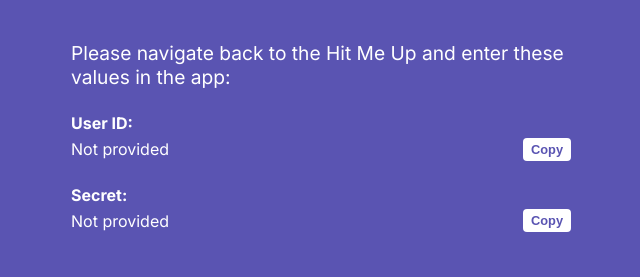
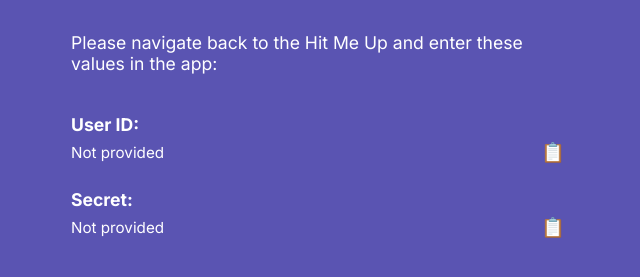
Before and after one commit to serhanyrlmz/HMU-reset-password, a plain HTML site: page index.html in a window 1280 px wide. Shown: the part 359-636 px from the top of the page, without its empty margins (319-959 px from the left). Drawn offline with Linux system fonts and the light colour scheme.

Commit message:
Update index.html

```diff
--- a/index.html
+++ b/index.html
@@ -35,9 +35,9 @@
     }
 
     h2 {
-      font-size: 1.2rem;
+      font-size: 1.1rem;
       font-weight: 400;
-      margin-bottom: 1.5rem;
+      margin-bottom: 2.5rem; /* Includes extra line spacing */
     }
 
     .field-group {
@@ -45,6 +45,7 @@
     }
 
     .label {
+      font-size: 1.1rem;
       font-weight: 700;
       margin-bottom: 0.3rem;
     }
@@ -58,19 +59,17 @@
 
     .value {
       font-weight: 400;
-      word-break: break-all;
+      font-size: 0.95rem;
+      word-break: break-word;
       flex: 1;
     }
 
     .copy-btn {
-      background-color: white;
-      color: #5A54B2;
+      background: none;
       border: none;
-      border-radius: 4px;
-      padding: 4px 8px;
-      font-weight: 600;
-      font-size: 0.8rem;
+      font-size: 1.2rem;
       cursor: pointer;
+      color: #5A54B2; /* Match background */
     }
 
     .copy-btn:active {
@@ -92,7 +91,7 @@
       <div class="label">User ID:</div>
       <div class="value-row">
         <div id="userId" class="value"></div>
-        <button class="copy-btn" onclick="copyToClipboard('userId')">Copy</button>
+        <button class="copy-btn" onclick="copyToClipboard('userId')">📋</button>
       </div>
     </div>
 
@@ -100,7 +99,7 @@
       <div class="label">Secret:</div>
       <div class="value-row">
         <div id="secret" class="value"></div>
-        <button class="copy-btn" onclick="copyToClipboard('secret')">Copy</button>
+        <button class="copy-btn" onclick="copyToClipboard('secret')">📋</button>
       </div>
     </div>
   </div>
```
